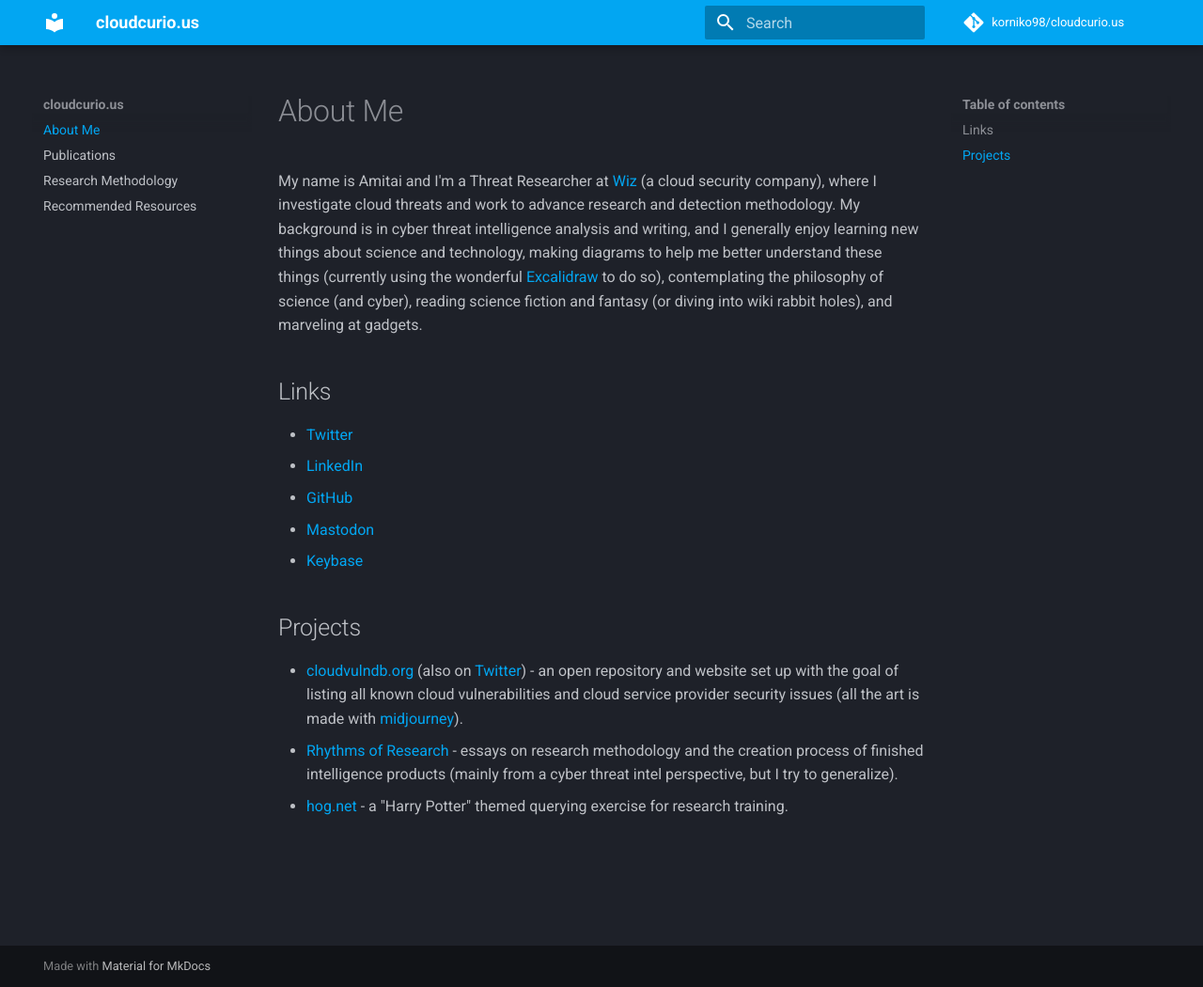
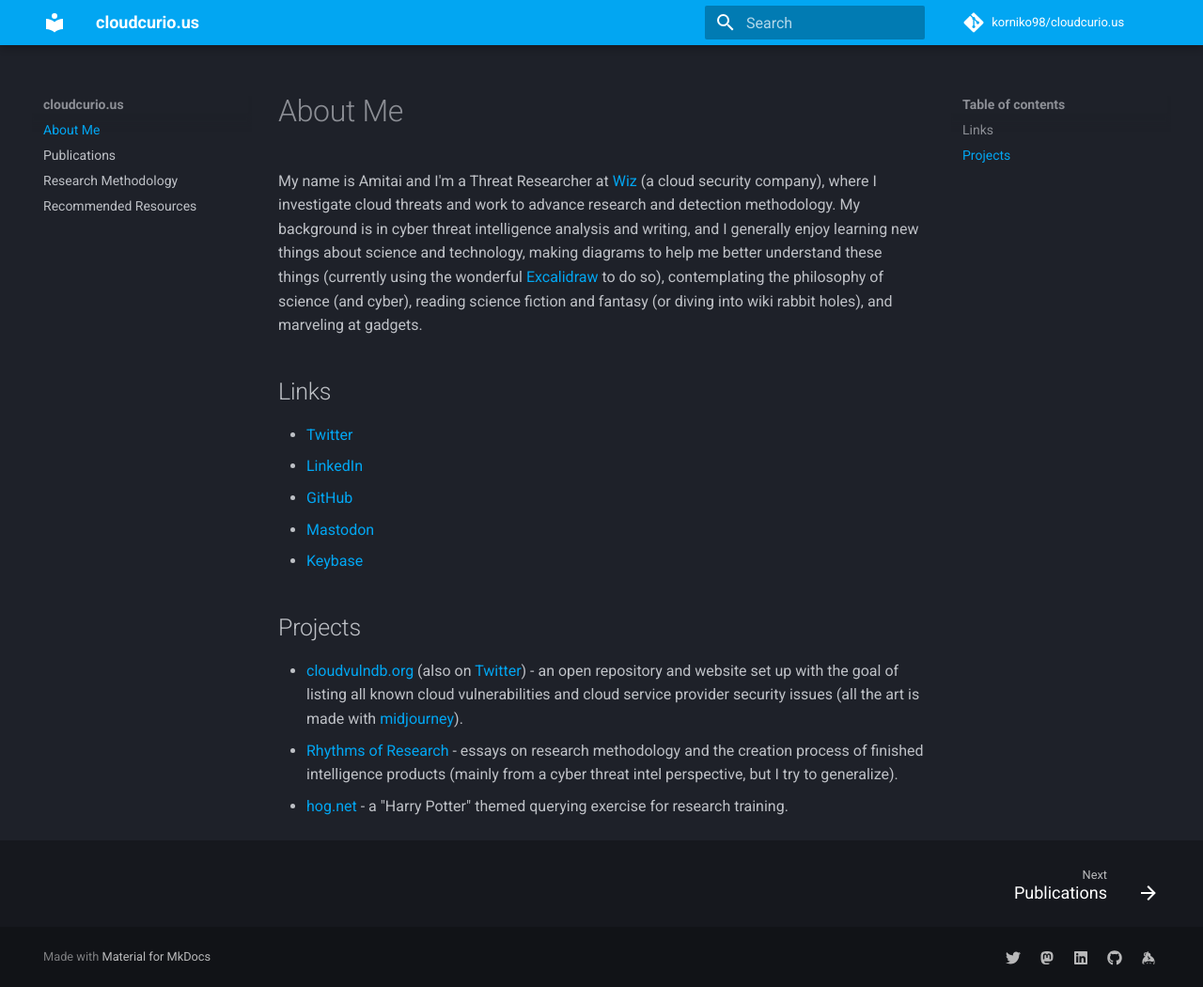
Before and after one commit to korniko98/cloudcurio.us, an MkDocs documentation site: the page built from docs/index.md, in a window 1280 px wide and 1050 px high. Shown: the whole window at 94% size. Built offline with MkDocs 1.6.1 and Material for MkDocs 9.7.7, drawn with Linux system fonts in a browser that asks for light colours; comment, search, counter and statistics services are not loaded.

Commit message:
Update mkdocs.yml

```diff
--- a/mkdocs.yml
+++ b/mkdocs.yml
@@ -13,3 +13,16 @@
   features:
     - search.highlight
     - navigation.instant
+    - navigation.footer
+extra:
+  social:
+    - icon: fontawesome/brands/twitter
+      link: https://twitter.com/AmitaiCo
+    - icon: fontawesome/brands/mastodon
+      link: https://infosec.exchange/@AmitaiCo
+    - icon: fontawesome/brands/linkedin
+      link: https://www.linkedin.com/in/amitaico/
+    - icon: fontawesome/brands/github
+      link: https://github.com/korniko98
+    - icon: fontawesome/brands/keybase
+      link: https://keybase.io/amitaico/
```
